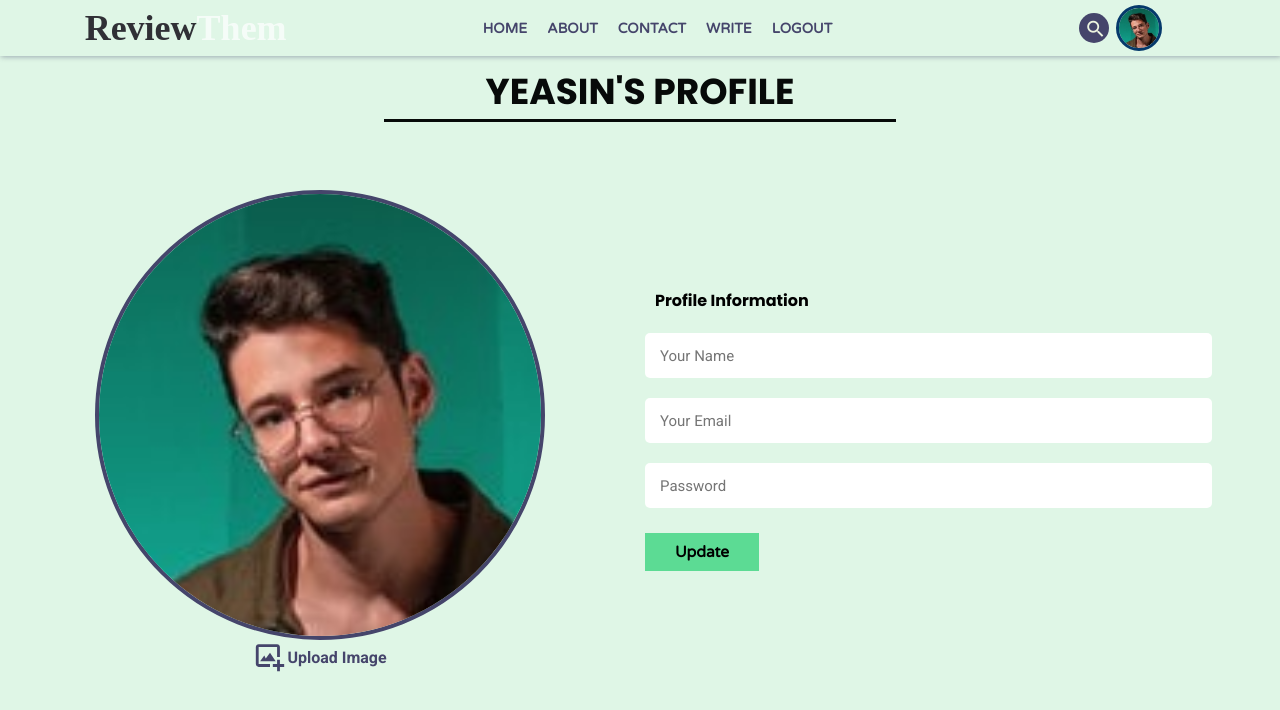
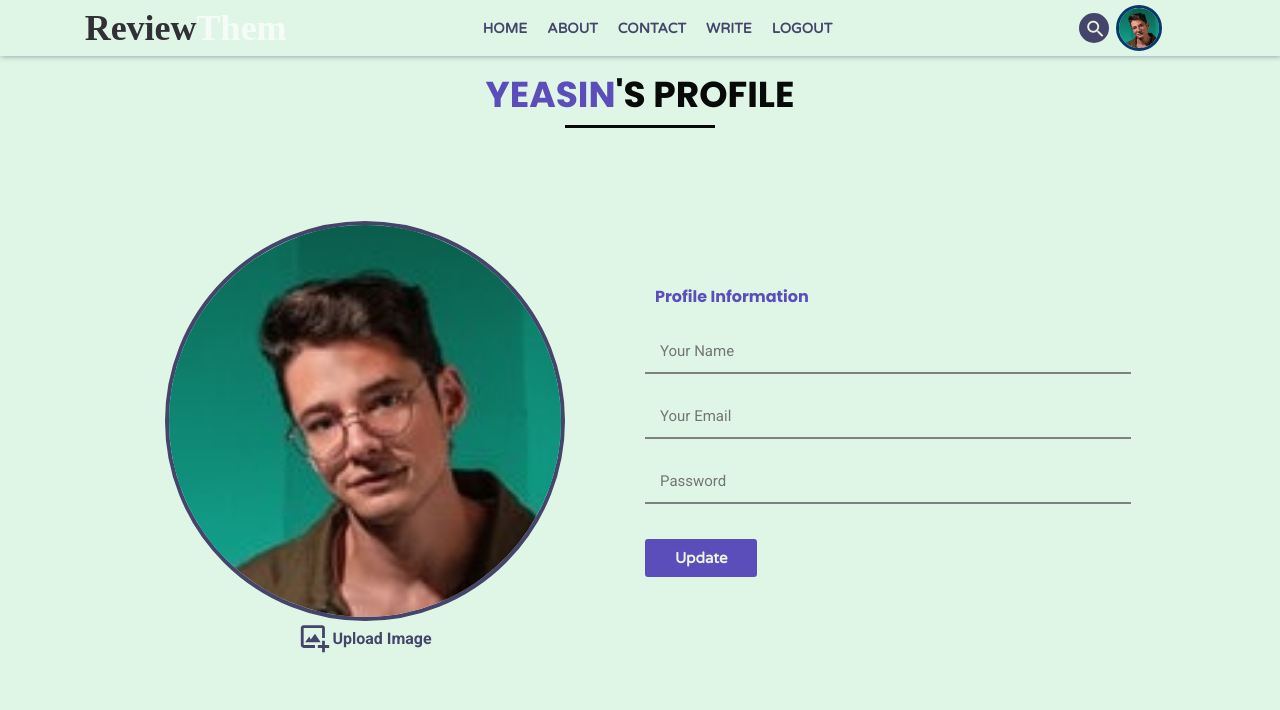
Before and after one commit to YEASIN49/react-blog-app, a React (Create React App) app: page / in a window 1280 px wide. Shown: the top 710 px of the page. Built offline with nearby package versions, Linux system fonts and the light colour scheme; a web font is replaced by a local one.

Commit message:
ProfileUpdate Page UI position updated

```diff
--- a/src/css/profileUpdate.css
+++ b/src/css/profileUpdate.css
@@ -18,22 +18,27 @@
   background-color: #DFF6E6;
 }
 
-.pageUpdateContainer {
-  max-width: 1440px;
+.profileUpdateContainer {
+  max-width: 1100px;
+  margin: 0 auto;
 }
 
 .profileUpdateHeader {
   font-family: "Poppins", sans-serif;
   color: #070A09;
   text-align: center;
-  font-size: 30px;
-  line-height: 34px;
+  line-height: 20px;
 }
 
 @media (min-width: 658px) {
   .profileUpdateHeader {
     font-size: 36px;
+    line-height: 40px;
   }
+}
+
+.profileName {
+  color: #5B4EBB;
 }
 
 .headerUnderline {
@@ -42,11 +47,14 @@
   height: 3px;
   background-color: #070A09;
   margin: 20px auto;
+  max-width: 150px;
 }
 
 @media (min-width: 768px) {
   .headerUnderline {
     margin: 10px auto;
+    width: 20%;
+    max-width: 150px;
   }
 }
 
@@ -88,8 +96,8 @@
   .profileUpdateImage {
     height: 45vw;
     width: 45vw;
-    max-height: 450px;
-    max-width: 450px;
+    max-height: 400px;
+    max-width: 400px;
   }
 }
 
@@ -152,31 +160,44 @@
 
 .profileInfo {
   font-family: "Poppins", sans-serif;
+  color: #5B4EBB;
   font-weight: bold;
   padding: 10px;
 }
 
 .inputCred {
+  position: relative;
   font-family: "Roboto", sans-serif;
   font-size: 15px;
   line-height: 20px;
   height: 45px;
   color: #070A09;
+  background-color: #DFF6E6;
   max-width: 85vw;
   width: 90%;
+  max-width: 768px;
   padding: 5px 15px;
-  border-radius: 5px;
   border: none;
   margin: 10px 0;
+  border-bottom: 2px solid gray;
+}
+
+.inputCred:focus {
+  outline: 0;
+  -webkit-box-shadow: -3px 0 0 #5B4EBB;
+          box-shadow: -3px 0 0 #5B4EBB;
+  border-radius: 5px;
 }
 
 .updateButton {
-  margin: 15px 0;
+  margin: 25px 0;
   padding: 10px 30px;
   font-family: "Varela Round", sans-serif;
   font-weight: bold;
-  background-color: #5CDB94;
-  font-size: 15.5px;
+  background-color: #5B4EBB;
+  font-size: 15px;
+  color: #EDF5E0;
+  border-radius: 3px;
   border: none;
   display: block;
   cursor: pointer;
@@ -205,3 +226,15 @@
             align-items: flex-start;
   }
 }
+
+@media (min-width: 1440px) {
+  .right {
+    -webkit-box-align: end;
+        -ms-flex-align: end;
+            align-items: flex-end;
+    padding-right: 90px;
+  }
+  .imgUploaderLabel {
+    margin-right: 132px;
+  }
+}
--- a/src/pages/ProfileUpdate.jsx
+++ b/src/pages/ProfileUpdate.jsx
@@ -7,11 +7,11 @@ const ProfileUpdate = () => {
 	return (
 		<div className="profileUpdatewrapper">
 			<div className="profileUpdateContainer">
-				<h2 className="profileUpdateHeader">YEASIN'S PROFILE</h2>
+				<h2 className="profileUpdateHeader"><span className="profileName">YEASIN</span>'S PROFILE</h2>
 				<span className="headerUnderline"></span>
 				<div className="profileUpdateContent">
 					<form className="profileUpdateForm">
-						<div className="profileFormGroup ">
+						<div className="profileFormGroup right">
 							<img className="profileUpdateImage" src={profileImg} />
 							<label htmlFor="imgUploader" className="imgUploaderLabel">
 								<BiImageAdd className='uploadImgIcon' />
--- a/src/scss/partials/_breakpoints.scss
+++ b/src/scss/partials/_breakpoints.scss
@@ -4,7 +4,7 @@ $breakpoints : (
 	"smTab": 658px,
 	"md" : 768px,
 	"lg" : 991px,
-	"xl" : 1200px
+	"xl" : 1440px
 );
 
 @mixin xs {
--- a/src/scss/profileUpdate.scss
+++ b/src/scss/profileUpdate.scss
@@ -7,20 +7,26 @@
 	min-height: 100vh;
 	background-color: $color-paste;
 }
-.pageUpdateContainer{
-	max-width: 1440px;
+.profileUpdateContainer{
+	max-width: 1100px;
+	margin: 0 auto;
+	// background-color: red;
 }
 .profileUpdateHeader{
 	// background-color: $color-lightGreen;
 	font-family: $font-poppins;
 	color: $color-lightBlack;
 	text-align: center;
-	font-size: 30px;
-	line-height: 34px;
+	line-height: 20px;
+	// font-size: 28px;
 	// font-weight: bolder;
 	@include smTab{
 		font-size: 36px;
+		line-height: 40px;
 	}
+}
+.profileName{
+	color: $color-cartBlue;
 }
 .headerUnderline{
 	display: block;
@@ -28,8 +34,11 @@
 	height: 3px;
 	background-color: $color-lightBlack;
 	margin: 20px auto;
+	max-width: 150px;
 	@include md{
 		margin: 10px auto;
+		width: 20%;
+		max-width: 150px;
 	}
 }
 .profileFormGroup{
@@ -56,8 +65,8 @@
 	@include smTab{
 		height: 45vw;
 		width: 45vw;
-		max-height: 450px;
-		max-width: 450px;
+		max-height: 400px;
+		max-width: 400px;
 	}
 	@include md{
 		// height: 350px;
@@ -113,33 +122,44 @@ font-size: 34px;
 }
 .profileInfo{
 	font-family: $font-poppins;
+	color: $color-cartBlue;
 	font-weight: bold;
 	padding: 10px;
+	// font-size: 24px;
 }
 .inputCred{
+	position: relative;
 	font-family: $font-roboto;
 	font-size: 15px;
 	line-height: 20px;
 	height: 45px;
 	color: $color-lightBlack;
+	background-color: $color-paste;
 	max-width: 85vw;
 	width: 90%;
+	max-width: 768px;
 	padding: 5px 15px;
-	border-radius: 5px;
 	border: none;
 	margin: 10px 0;
+	border-bottom: 2px solid gray;
+
+	&:focus{
+		outline: 0;
+		box-shadow: -3px 0 0 $color-cartBlue;
+		border-radius: 5px;
+
+	}
+
 }
 .updateButton{
-	// width: 120px;
-
-	margin: 15px 0;
+	margin: 25px 0;
 	padding: 10px 30px;
 	font-family: $font-varela;
 	font-weight: bold;
-	background-color: $color-lightGreen;
-	font-size: 15.5px;
-	// z-index: 1;
-	// border: 2px solid $color-lightBlack;
+	background-color: $color-cartBlue;
+	font-size: 15px;
+	color: $color-lightGray;
+	border-radius: 3px;
 	border: none;
 	display: block;
 	cursor: pointer;
@@ -161,5 +181,13 @@ font-size: 34px;
 		align-items: flex-start;
 	}
 
-
 }
+@include xl{
+	.right{
+		align-items: flex-end;
+		padding-right: 90px;
+	}
+	.imgUploaderLabel{
+		margin-right: 132px;
+	}
+}
```
Also changed, not shown: src/css/profileUpdate.min.css.
